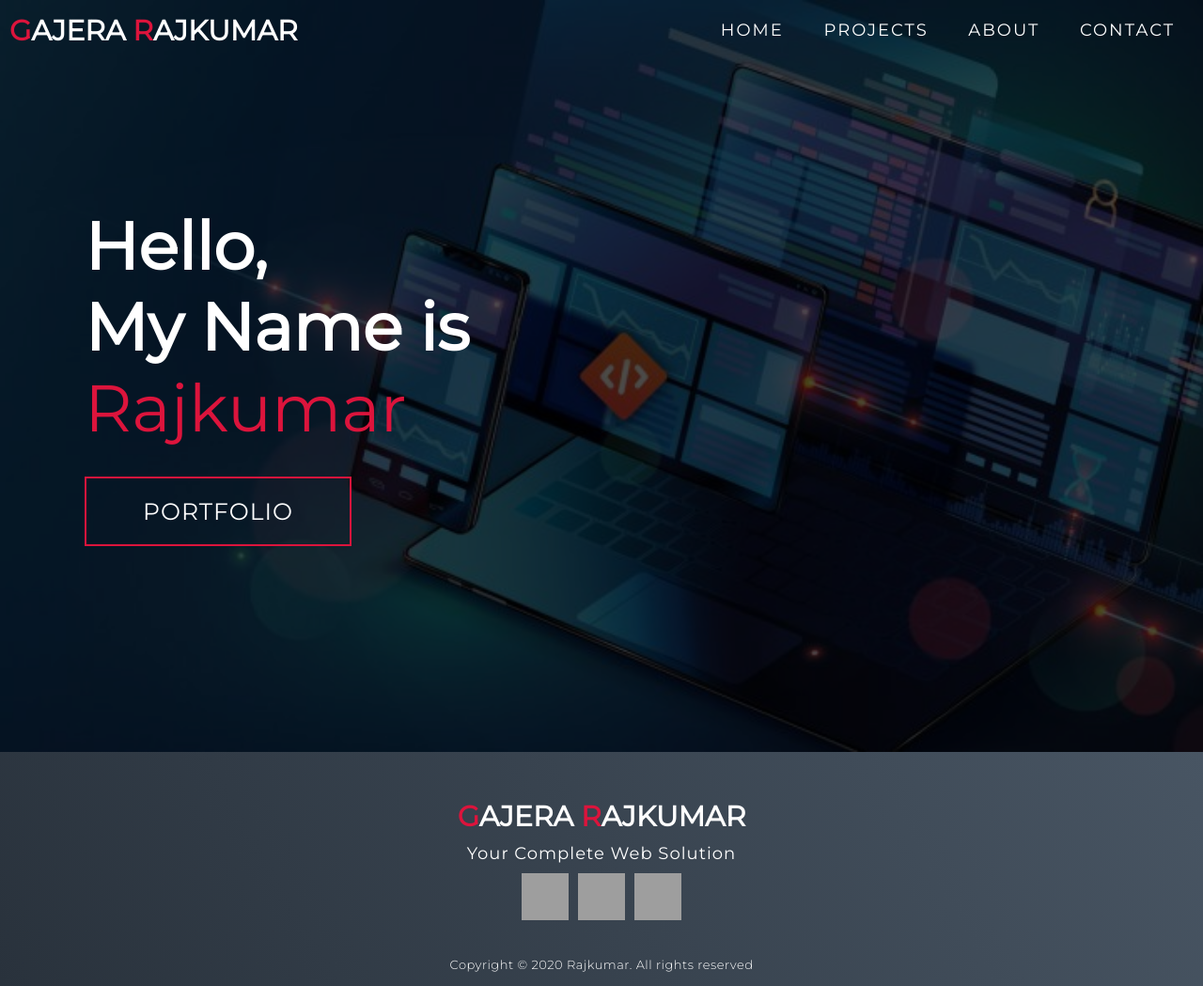
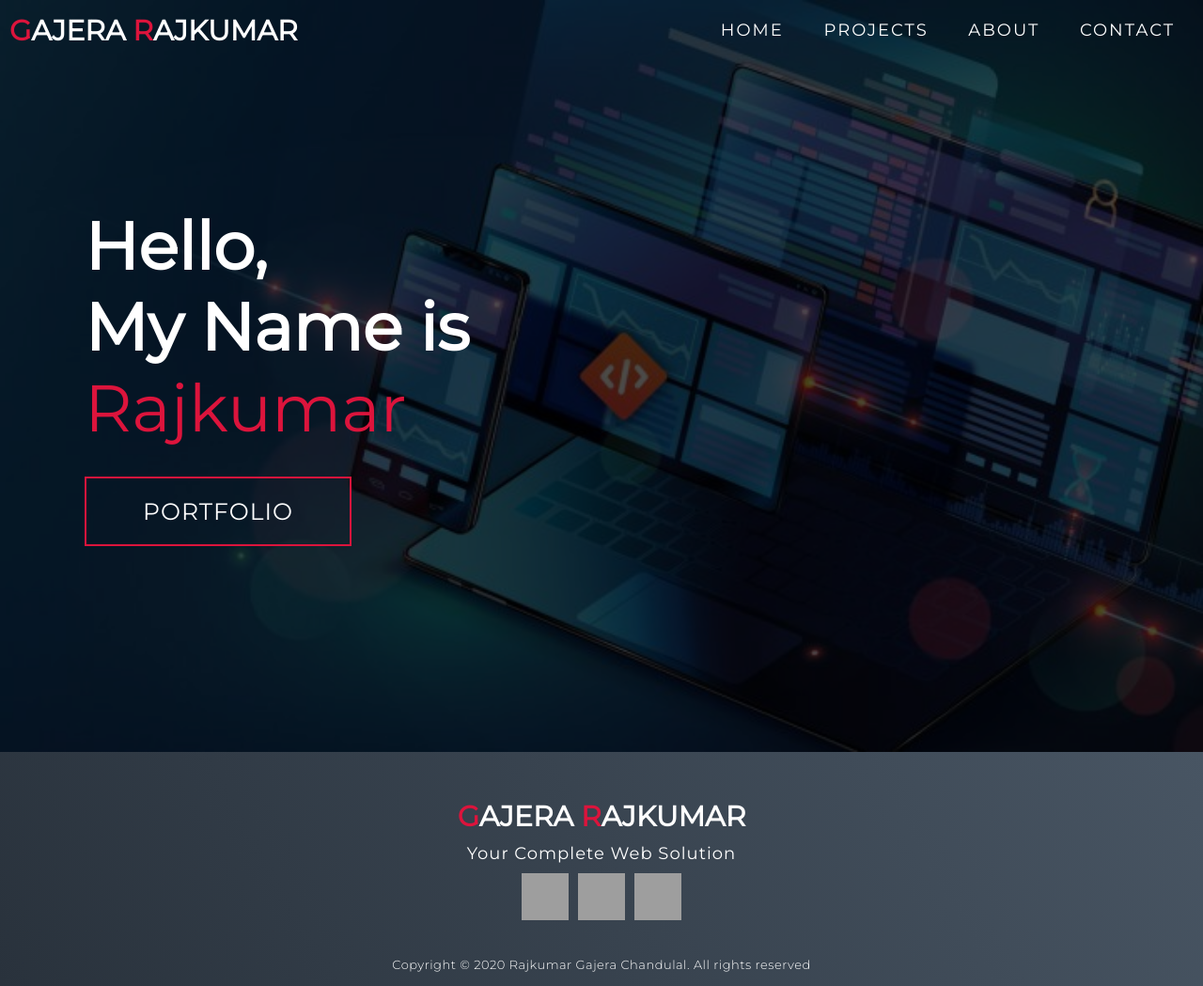
Before and after one commit to RajkumarGajera/Portfolio, a plain HTML site: page index.html in a window 1280 px wide. Shown: the whole page at 94% size. Drawn offline with Linux system fonts and the light colour scheme; grey boxes are pictures that could not be loaded.

Commit message:
First commit

```diff
--- a/index.html
+++ b/index.html
@@ -57,7 +57,7 @@
           <a href="https://twitter.com/Rajgaje37219122"><img src="https://img.icons8.com/bubbles/100/000000/twitter.png"/></a>
         </div>
       </div>
-      <p>Copyright © 2020 Rajkumar. All rights reserved</p>
+      <p>Copyright © 2020 Rajkumar Gajera Chandulal. All rights reserved</p>
     </div>
   </section>
   <!-- End Footer -->
```
